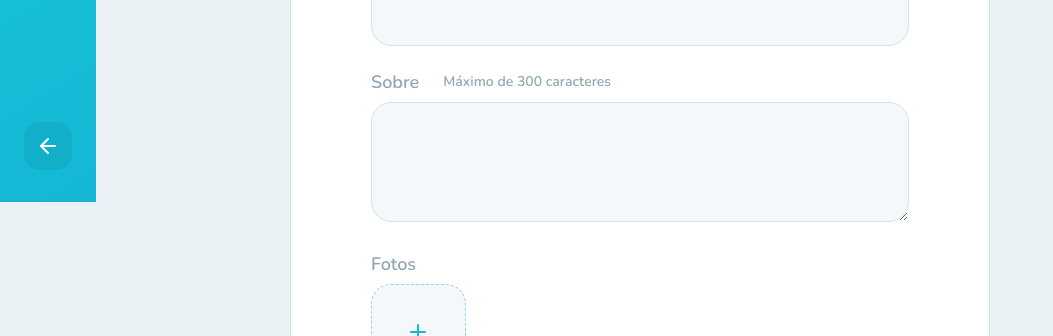
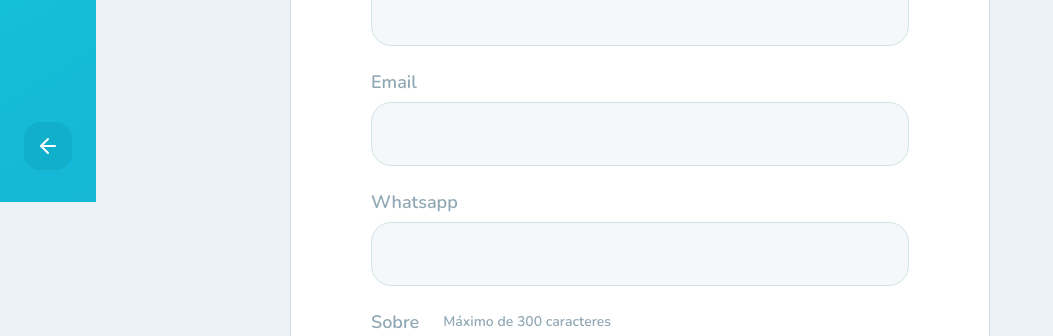
Before and after one commit to Ed-Games/Happy, a React (Create React App) app in the folder web/: page /orphanages/create in a window 1280 px wide. Shown: the part 598-934 px from the top of the page, without its empty margins (0-1053 px from the left). Built offline with nearby package versions, Linux system fonts and the light colour scheme.

Commit message:
add: whatsapp web integration to web aplication

```diff
--- a/web/src/pages/CreateOrphanage.tsx
+++ b/web/src/pages/CreateOrphanage.tsx
@@ -18,6 +18,8 @@ export default function CreateOrphanage() {
   })
 
   const [name, setname] = useState('')
+  const [whatsapp, setWhatsapp] = useState('')
+  const [email, setEmail] = useState('')
   const [about, setAbout] = useState('')
   const [instructions, setInstructions] = useState('')
   const [opening_hours, setOpening_hours] = useState('')
@@ -62,6 +64,8 @@ export default function CreateOrphanage() {
     data.append('about', about)
     data.append('instructions', instructions)
     data.append('opening_hours', opening_hours)
+    data.append('whatsapp', whatsapp)
+    data.append('email',email)
     data.append('open_on_weekends', String(open_on_weekends))
 
     images.forEach(image => {
@@ -124,6 +128,22 @@ export default function CreateOrphanage() {
               id="name"
               value={name}
               onChange={e => setname(e.target.value)} />
+            </div>
+
+            <div className="input-block">
+              <label htmlFor="name">Email</label>
+              <input
+              id="name"
+              value={email}
+              onChange={e => setEmail(e.target.value)} />
+            </div>
+
+            <div className="input-block">
+              <label htmlFor="name">Whatsapp</label>
+              <input
+              id="name"
+              value={whatsapp}
+              onChange={e => setWhatsapp(e.target.value)} />
             </div>
 
             <div className="input-block">
--- a/web/src/pages/Orphanage.tsx
+++ b/web/src/pages/Orphanage.tsx
@@ -1,5 +1,5 @@
 import React, { useEffect, useState } from "react";
-import { FaWhatsapp } from "react-icons/fa";
+import { FaWhatsapp, FaMailBulk } from "react-icons/fa";
 import { FiClock, FiInfo} from "react-icons/fi";
 import { Map, Marker, TileLayer } from "react-leaflet";
 import {useParams} from 'react-router-dom'
@@ -17,6 +17,8 @@ interface Orphanage{
   instructions: string,
   opening_hours: string,
   open_on_weekends: string,
+  whatsapp: string,
+  email: string,
 
   images: Array<{
     url: string,
@@ -43,6 +45,10 @@ export default function Orphanage() {
 
     if (!orphanage){
       return <p>Loading...</p>
+    }
+
+    function handleSendEmail(){
+
     }
 
   return (
@@ -121,10 +127,10 @@ export default function Orphanage() {
               )}
             </div>
 
-            {/*<button type="button" className="contact-button">
+            <button type="button" className="contact-button-whatsapp">
               <FaWhatsapp size={20} color="#FFF" />
-              Entrar em contato
-              </button>*/}
+              <a href={`https://api.whatsapp.com/send?phone=${orphanage.whatsapp}`}>Entrar em contato</a>
+              </button>
           </div>
         </div>
       </main>
```
